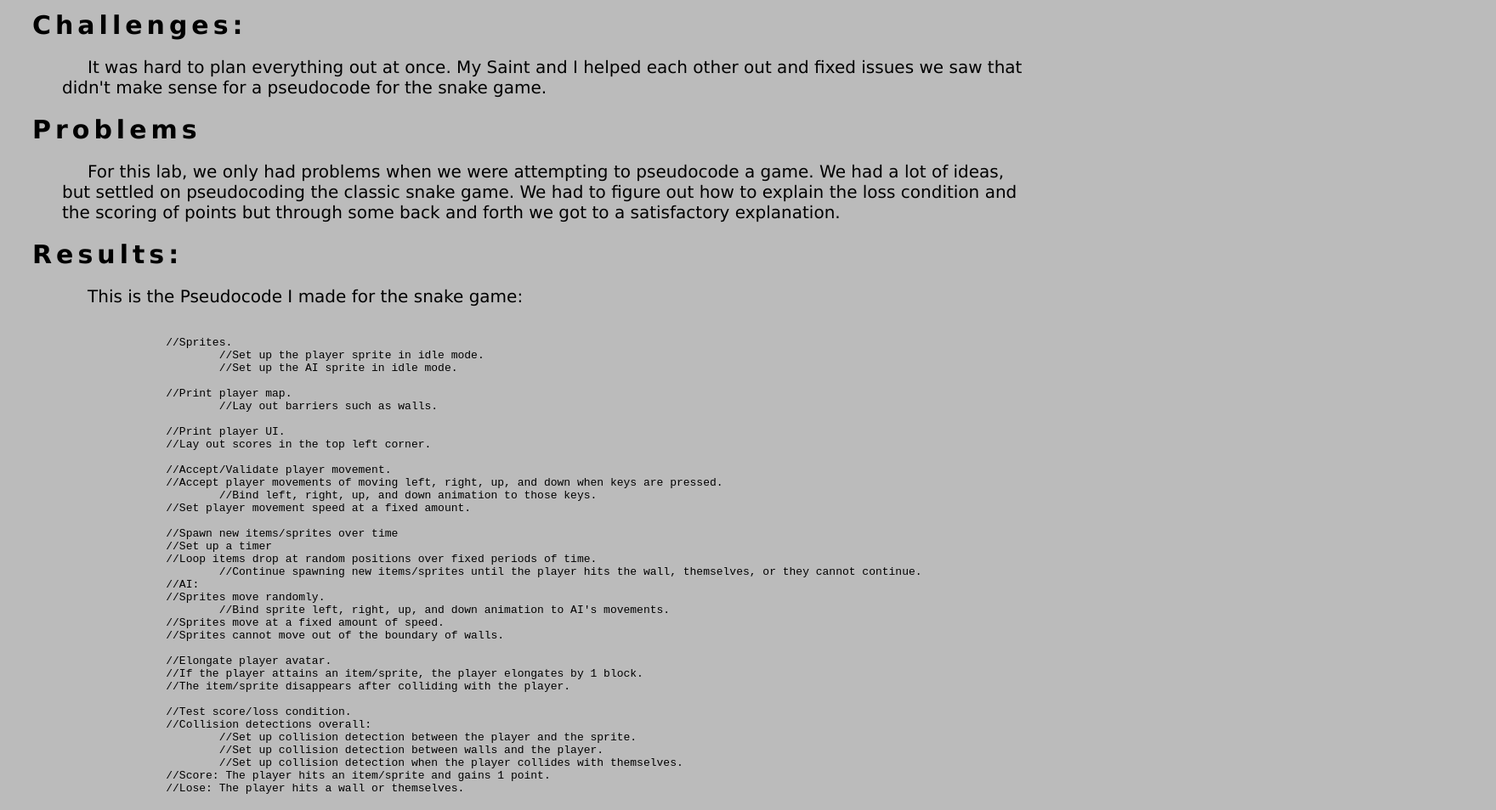
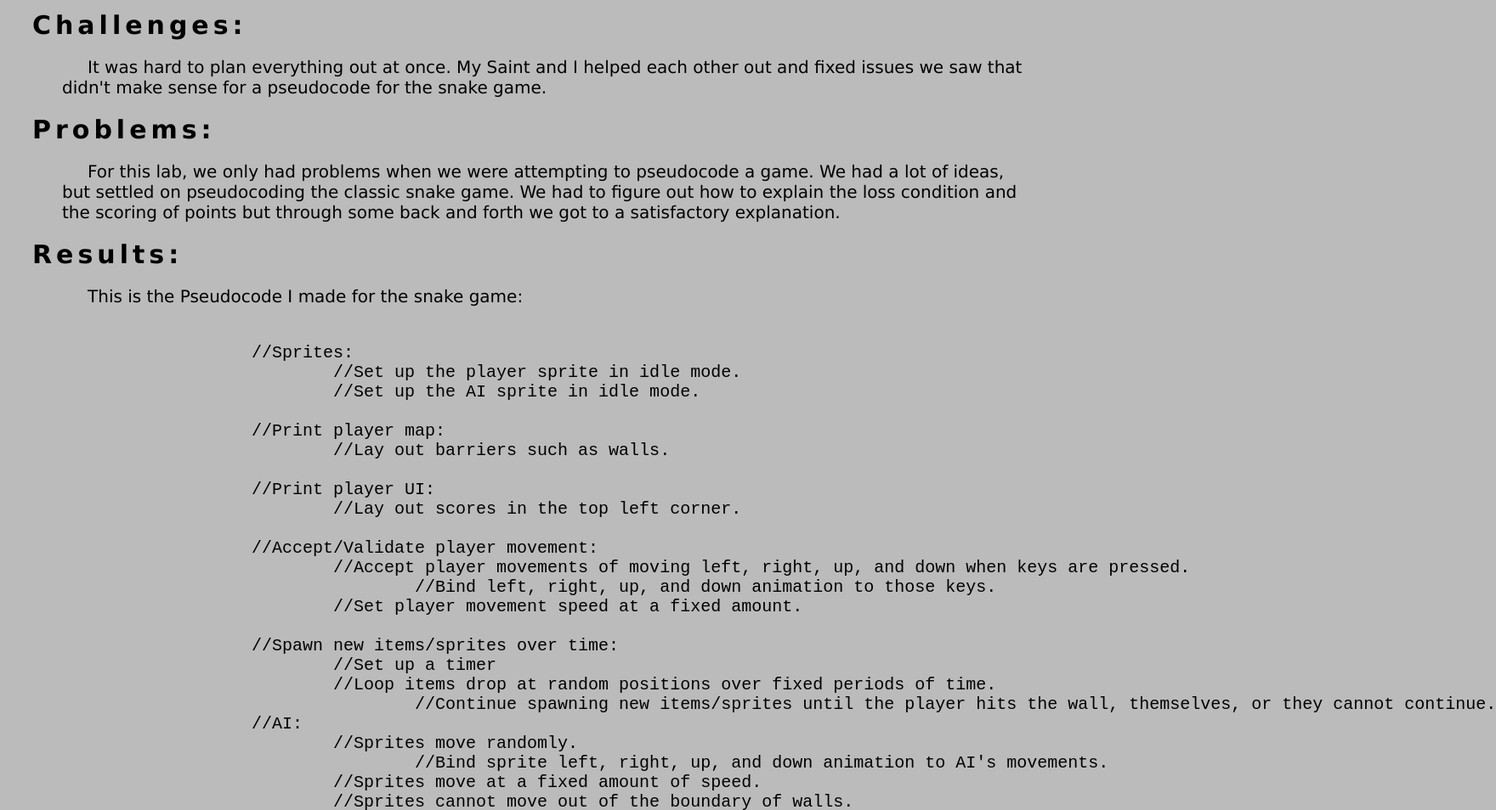
Before and after one commit to feathererac/art101, a plain HTML site: page lab4/index.html in a window 1280 px wide. Shown: the part 140-1094 px from the top of the page at 85% size, 1760 px wide, since content can reach past the window. Drawn offline with nearby package versions, Linux system fonts and the light colour scheme.

Commit message:
Updated css, made code bigger

```diff
--- a/lab4/css/lab.css
+++ b/lab4/css/lab.css
@@ -49,3 +49,6 @@ a{
   text-align: center;
   font-family: 'Lucida Sans', 'Lucida Sans Regular', 'Lucida Grande', 'Lucida Sans Unicode', Geneva, Verdana, sans-serif;
 }
+code {
+  font-size: 20px
+}
--- a/lab4/index.html
+++ b/lab4/index.html
@@ -27,29 +27,29 @@
 		<p>It was hard to plan everything out at once. My Saint and I helped each other out
 			and fixed issues we saw that didn't make sense for a pseudocode for the snake game.
 		</p>
-		<h1>Problems</h1>
+		<h1>Problems:</h1>
 		<p>For this lab, we only had problems when we were attempting to pseudocode a game. We had a lot of ideas,
 			but settled on pseudocoding the classic snake game. We had to figure out how to explain the loss condition
 			and the scoring of points but through some back and forth we got to a satisfactory explanation.</p>
 		<h1>Results:</h1>
 		<p>This is the Pseudocode I made for the snake game:</p>
 		<pre><code>
-			//Sprites.
+			//Sprites:
   				//Set up the player sprite in idle mode.
   				//Set up the AI sprite in idle mode.
 
-			//Print player map.
+			//Print player map:
   				//Lay out barriers such as walls.
 
-			//Print player UI.
+			//Print player UI:
 				//Lay out scores in the top left corner.
 
-			//Accept/Validate player movement.
+			//Accept/Validate player movement:
 				//Accept player movements of moving left, right, up, and down when keys are pressed.
 					//Bind left, right, up, and down animation to those keys.
 				//Set player movement speed at a fixed amount.
 
-			//Spawn new items/sprites over time
+			//Spawn new items/sprites over time:
 				//Set up a timer
 				//Loop items drop at random positions over fixed periods of time.
 					//Continue spawning new items/sprites until the player hits the wall, themselves, or they cannot continue.
@@ -59,11 +59,11 @@
 				//Sprites move at a fixed amount of speed.
 				//Sprites cannot move out of the boundary of walls.
 
-			//Elongate player avatar.
+			//Elongate player avatar:
 				//If the player attains an item/sprite, the player elongates by 1 block.
 				//The item/sprite disappears after colliding with the player.
 
-			//Test score/loss condition.
+			//Test score/loss condition:
 				//Collision detections overall:
 					//Set up collision detection between the player and the sprite.
 					//Set up collision detection between walls and the player.
```
Lines whose indentation alone changed are shown as unchanged.
